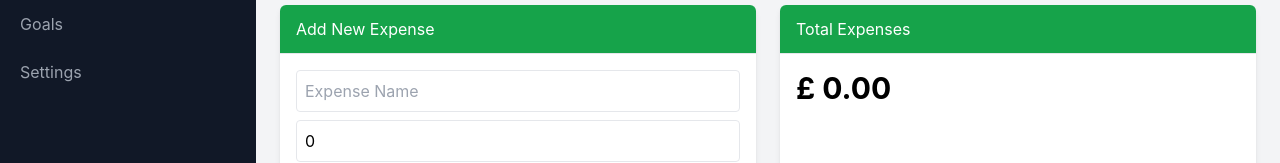
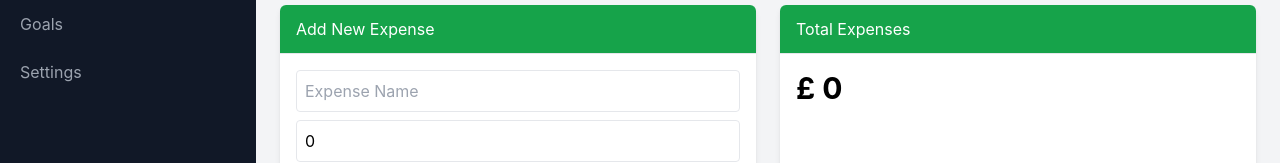
Before and after one commit to furthestgoose/financial-tracker, a React (Create React App) app: page /expenses in a window 1280 px wide. Shown: the part 280-443 px from the top of the page. Built offline with nearby package versions, Linux system fonts and the light colour scheme; no server answers; the database is empty; sample sign-in values are in the browser's storage.

Commit message:
Added formatting to numbers project wide

```diff
--- a/src/components/Dashboard.tsx
+++ b/src/components/Dashboard.tsx
@@ -32,6 +32,9 @@ const Dashboard: React.FC = () => {
       return () => unsub();
     }
   }, [currentUser]);
+  const formatNumber = (value: number): string => {
+    return value.toLocaleString(); // Default formatting with commas for thousands
+  };
 
   const handleAddAccount = async (e: React.FormEvent) => {
     e.preventDefault();
@@ -94,7 +97,7 @@ const Dashboard: React.FC = () => {
                 <div key={account.id} className="mb-4 p-4 bg-white rounded-lg shadow flex justify-between items-center">
                   <div>
                     <h3 className="text-xl font-semibold">{account.name}</h3>
-                    <p className="text-lg">Balance: £{account.balance.toFixed(2)}</p>
+                    <p className="text-lg">Balance: £{formatNumber(account.balance)}</p>
                   </div>
                   <Button
                     onClick={() => deleteBank(account.id)}
--- a/src/components/expenses.tsx
+++ b/src/components/expenses.tsx
@@ -236,6 +236,11 @@ const Expenses: React.FC = () => {
   const filteredExpenses = expenses.filter(expense => expense.date >= dateRange.start && expense.date <= dateRange.end);
   const totalExpenses: number = filteredExpenses.reduce((sum, expense) => sum + expense.amount, 0);
 
+  const formatNumber = (value: number): string => {
+    return value.toLocaleString(); // Default formatting with commas for thousands
+  };
+
+
   return (
     <div className="flex h-screen w-screen bg-gray-100">
       <Sidebar page="Expenses" />
@@ -329,7 +334,7 @@ const Expenses: React.FC = () => {
                   <option value="">Select Bank Account</option>
                   {bankAccounts.map(account => (
                     <option key={account.id} value={account.id}>
-                    {account.name} (Balance: £{account.balance.toFixed(2)})
+                      {account.name} (Balance: £{formatNumber(account.balance)})
                     </option>
                   ))}
                 </select>
@@ -342,7 +347,7 @@ const Expenses: React.FC = () => {
           <Card>
             <CardHeader>Total Expenses</CardHeader>
             <CardContent>
-            <p className="text-3xl font-bold">£ {totalExpenses.toFixed(2)}</p>
+              <p className="text-3xl font-bold">£ {formatNumber(totalExpenses)}</p>
             </CardContent>
           </Card>
 
@@ -353,8 +358,10 @@ const Expenses: React.FC = () => {
                 <BarChart data={categoryData}>
                   <CartesianGrid strokeDasharray="3 3" />
                   <XAxis dataKey="name" />
-                <YAxis />
-                <Tooltip />
+                  <YAxis tickFormatter={(value) => formatNumber(value)} />
+                  <Tooltip
+                    formatter={(value: any) => `£ ${formatNumber(Number(value))}`}
+                  />
                   <Bar dataKey="amount" fill="#8884d8" />
                 </BarChart>
               </ResponsiveContainer>
@@ -367,8 +374,11 @@ const Expenses: React.FC = () => {
                 <BarChart data={habitData}>
                   <CartesianGrid strokeDasharray="3 3" />
                   <XAxis dataKey="date" />
-                <YAxis />
-                <Tooltip />
+                  <YAxis tickFormatter={(value) => formatNumber(value)} />
+                  <Tooltip
+                    formatter={(value: any) => `£ ${formatNumber(Number(value))}`}
+                  />
+
                   <Bar dataKey="count" fill="#82ca9d" />
                 </BarChart>
               </ResponsiveContainer>
@@ -385,7 +395,7 @@ const Expenses: React.FC = () => {
                   .slice(0, 5)
                   .map(expense => (
                     <div key={expense.id} className="flex justify-between items-center">
-                    <span>{expense.name} - {expense.category}: £{expense.amount.toFixed(2)} ({expense.date})</span>
+                      <span>{expense.name} - {expense.category}: £{formatNumber(expense.amount)} ({expense.date})</span>
                       <span className="font-medium">
                         {bankAccounts.find(account => account.id === expense.bankAccountId)?.name || 'Unknown Account'}
                       </span>
@@ -411,4 +421,4 @@ const Expenses: React.FC = () => {
   );
 };
 
-export default Expenses;
+export default Expenses;;
--- a/src/components/income.tsx
+++ b/src/components/income.tsx
@@ -387,6 +387,10 @@ const IncomeDashboard: React.FC = () => {
     }
   };
 
+  const formatNumber = (value: number): string => {
+    return value.toLocaleString(); // Default formatting with commas for thousands
+  };
+
     return (
     <div className="flex h-screen w-screen bg-gray-100">
       <Sidebar page="Income" />
@@ -416,9 +420,32 @@ const IncomeDashboard: React.FC = () => {
               <ResponsiveContainer width="100%" height={500}>
                 <LineChart data={groupedIncomeData}>
                   <XAxis dataKey="month" />
-                  <YAxis tickFormatter={(value) => `${value.toFixed(2)}`} />
+                  <YAxis
+                    tickFormatter={(value) => {
+                      if (value >= 1_000_000) {
+                        return `${(value / 1_000_000).toFixed(2)}M`;
+                      } else if (value >= 1_000) {
+                        return `${(value / 1_000).toFixed(2)}K`;
+                      } else {
+                        return value.toFixed(2);
+                      }
+                    }}
+                  />
                   <CartesianGrid strokeDasharray="3 3" />
-                  <Tooltip formatter={(value) => `${parseFloat(value as string).toFixed(2)}`} />
+                  <Tooltip
+                    formatter={(value) => {
+                      const numValue = parseFloat(value as string);
+
+                      if (numValue >= 1_000_000) {
+                        return `${(numValue / 1_000_000).toFixed(2)}M`;
+                      } else if (numValue >= 1_000) {
+                        return `${(numValue / 1_000).toFixed(2)}K`;
+                      } else {
+                        return numValue.toFixed(2);
+                      }
+                    }}
+                  />
+
                   <Line type="monotone" dataKey="amount" stroke="#3e9c35" activeDot={{ r: 8 }} />
                 </LineChart>
               </ResponsiveContainer>
@@ -568,7 +595,7 @@ const IncomeDashboard: React.FC = () => {
                       </span>
                     )}
                     <span className="font-medium">{income.date}</span>
-                    <span className="font-semibold">£ {income.amount.toFixed(2)}</span>
+                    <span className="font-semibold">£ {formatNumber(income.amount)}</span>
                     <span className="font-medium">
                       {bankAccounts.find(account => account.id === income.bankAccountId)?.name || 'Unknown Account'}
                     </span>
```
Lines whose indentation alone changed are shown as unchanged.
